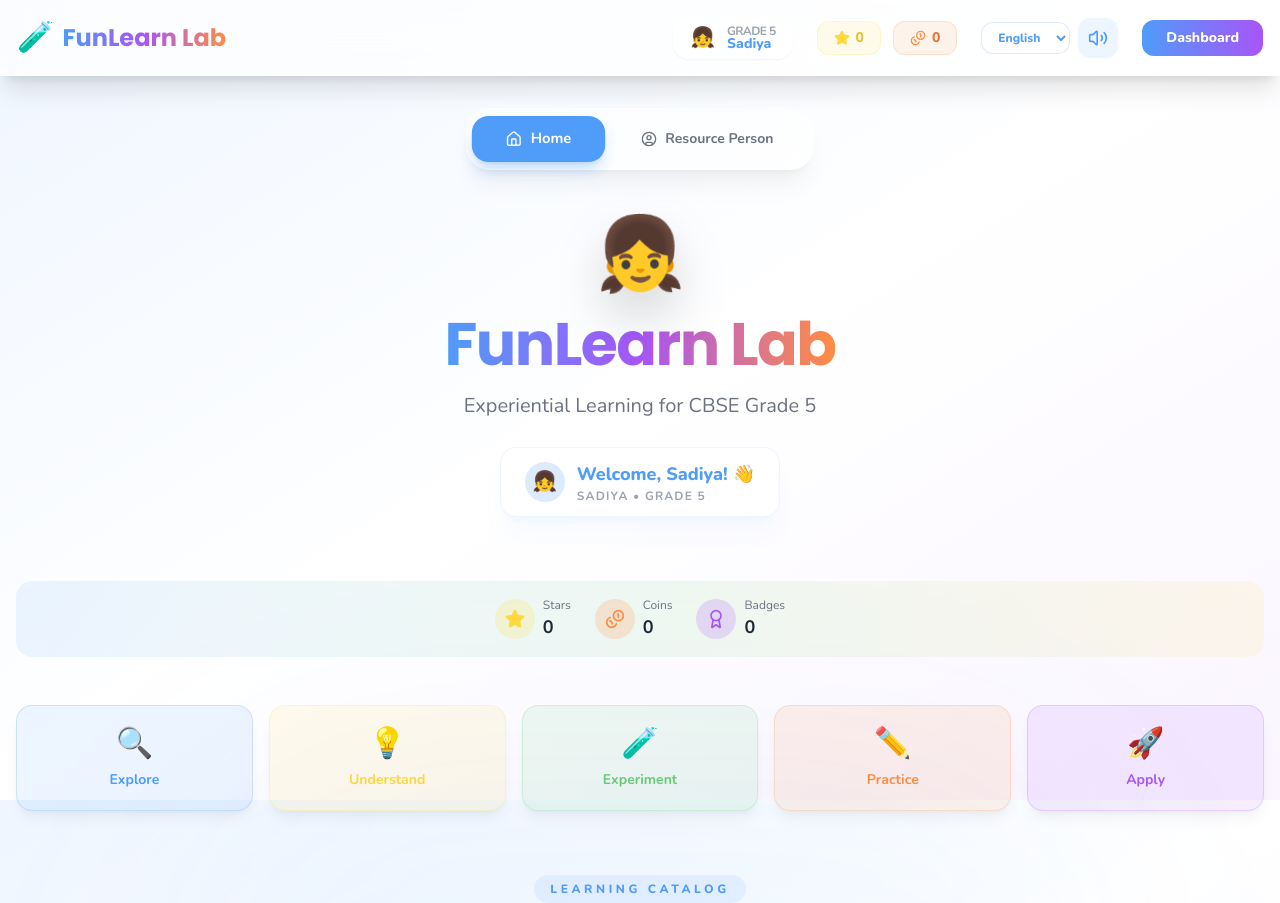
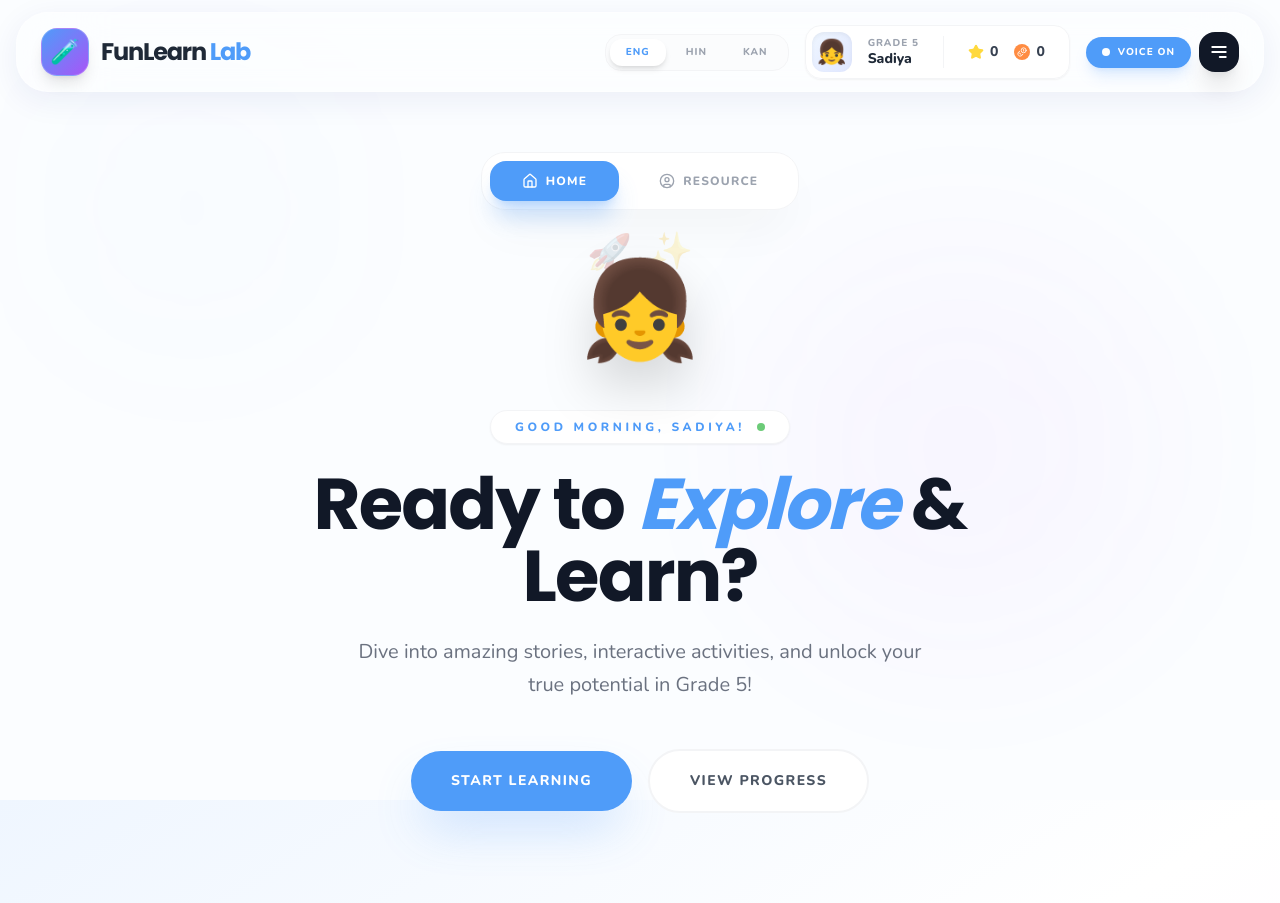
Before and after one commit to muzabasha/5std, a Next.js app: page / in a window 1280 px wide. Shown: the top 903 px of the page. Built offline with nearby package versions, Linux system fonts and the light colour scheme.

Commit message:
Ultimate UI/UX 100 Upgrade: Personalized HUD, premium glassmorphism, and dynamic animations

```diff
--- a/src/app/globals.css
+++ b/src/app/globals.css
@@ -34,12 +34,12 @@ body {
     @apply bg-clip-text text-transparent bg-gradient-to-r from-primary via-fun-purple to-accent;
   }
 
-  .card-hover {
-    @apply transition-all duration-500 hover:scale-[1.02] hover:shadow-2xl hover:shadow-primary/10;
+  .premium-glass {
+    @apply bg-white/40 backdrop-blur-2xl border border-white/40 shadow-[0_8px_32px_0_rgba(31,38,135,0.07)];
   }
 
-  .glass {
-    @apply bg-white/70 backdrop-blur-xl border border-white/20 shadow-xl;
+  .premium-shadow {
+    @apply shadow-[0_20px_50px_rgba(8,_112,_184,_0.07)];
   }
 
   .animate-float {
--- a/src/app/page.tsx
+++ b/src/app/page.tsx
@@ -16,18 +16,29 @@ export default function HomePage() {
   const { language, userName, grade, avatar } = useAppStore();
   const [activeTab, setActiveTab] = useState<Tab>("home");
 
+  const hour = new Date().getHours();
+  const greeting = hour < 12 ? (language === "hi" ? "शुभ प्रभात" : language === "kn" ? "ಶುಭೋದಯ" : "Good Morning")
+                 : hour < 17 ? (language === "hi" ? "नमस्ते" : language === "kn" ? "ನಮಸ್ಕಾರ" : "Good Afternoon")
+                 : (language === "hi" ? "शुभ संध्या" : language === "kn" ? "ಶುಭ ಸಂಜೆ" : "Good Evening");
+
   return (
-    <div className="min-h-screen transition-colors duration-500">
+    <div className="min-h-screen relative overflow-hidden">
+      {/* Background Ornaments */}
+      <div className="fixed top-0 left-0 w-full h-full pointer-events-none -z-10 bg-[#fbfdff]">
+        <div className="absolute top-[10%] left-[5%] w-64 h-64 bg-primary/5 rounded-full blur-[100px] animate-pulse-slow" />
+        <div className="absolute bottom-[20%] right-[10%] w-96 h-96 bg-fun-purple/5 rounded-full blur-[120px] animate-pulse-slow" style={{ animationDelay: '2s' }} />
+      </div>
+
       <Navbar />
 
       {/* Tab Navigation */}
-      <div className="max-w-7xl mx-auto px-4 pt-8">
-        <div className="flex gap-2 bg-white/50 backdrop-blur-md rounded-3xl p-2 shadow-2xl shadow-primary/5 w-fit mx-auto border border-white/50 premium-shadow">
+      <div className="max-w-7xl mx-auto px-4 pt-12">
+        <div className="flex gap-2 bg-white p-2 rounded-3xl shadow-2xl shadow-black/5 w-fit mx-auto border border-gray-100">
           <button
             onClick={() => setActiveTab("home")}
-            className={`flex items-center gap-2 px-8 py-3 rounded-2xl font-bold text-sm transition-all duration-300 ${activeTab === "home"
-              ? "bg-primary text-white shadow-lg shadow-primary/30 scale-105"
-              : "text-gray-500 hover:bg-primary/10 hover:text-primary"
+            className={`flex items-center gap-2 px-8 py-3 rounded-2xl font-black text-xs uppercase tracking-widest transition-all duration-300 ${activeTab === "home"
+              ? "bg-primary text-white shadow-xl shadow-primary/30"
+              : "text-gray-400 hover:text-gray-600 hover:bg-gray-50"
               }`}
           >
             <Home className="w-4 h-4" />
@@ -35,18 +46,18 @@ export default function HomePage() {
           </button>
           <button
             onClick={() => setActiveTab("resource")}
-            className={`flex items-center gap-2 px-8 py-3 rounded-2xl font-bold text-sm transition-all duration-300 ${activeTab === "resource"
-              ? "bg-primary text-white shadow-lg shadow-primary/30 scale-105"
-              : "text-gray-500 hover:bg-primary/10 hover:text-primary"
+            className={`flex items-center gap-2 px-8 py-3 rounded-2xl font-black text-xs uppercase tracking-widest transition-all duration-300 ${activeTab === "resource"
+              ? "bg-primary text-white shadow-xl shadow-primary/30"
+              : "text-gray-400 hover:text-gray-600 hover:bg-gray-50"
               }`}
           >
             <UserCircle className="w-4 h-4" />
-            {language === "hi" ? "संसाधन व्यक्ति" : language === "kn" ? "ಸಂಪನ್ಮೂಲ ವ್ಯಕ್ತಿ" : "Resource Person"}
+            {language === "hi" ? "संसाधन" : language === "kn" ? "ಸಂಪನ್ಮೂಲ" : "Resource"}
           </button>
         </div>
       </div>
 
-      <main className="max-w-7xl mx-auto px-4 py-12">
+      <main className="max-w-7xl mx-auto px-4 py-16">
 
         {/* HOME TAB */}
         {activeTab === "home" && (
@@ -55,50 +66,48 @@ export default function HomePage() {
             <motion.section
               initial={{ opacity: 0, y: 30 }}
               animate={{ opacity: 1, y: 0 }}
-              className="text-center mb-16 relative"
+              className="text-center mb-24 relative"
             >
+              <div className="absolute left-1/2 -translate-x-1/2 -top-10 flex gap-4 pointer-events-none">
+                <span className="text-4xl animate-float opacity-20">🚀</span>
+                <span className="text-4xl animate-float opacity-20" style={{ animationDelay: '1s' }}>✨</span>
+              </div>
+
               <motion.div
-                animate={{
-                  rotate: [0, 5, -5, 0],
-                  y: [0, -10, 0]
-                }}
-                transition={{
-                  rotate: { repeat: Infinity, duration: 4 },
-                  y: { repeat: Infinity, duration: 3, ease: "easeInOut" }
-                }}
-                className="text-7xl mb-6 inline-block filter drop-shadow-2xl"
+                animate={{ y: [0, -10, 0] }}
+                transition={{ repeat: Infinity, duration: 4, ease: "easeInOut" }}
+                className="text-8xl mb-10 inline-block drop-shadow-2xl"
               >
                 {avatar}
               </motion.div>
 
-              <h1 className="font-poppins font-bold text-5xl md:text-6xl mb-4 tracking-tight">
-                <span className="text-gradient">
-                  {t("appName", language)}
-                </span>
-              </h1>
+              <div className="max-w-3xl mx-auto">
+                <motion.div
+                  initial={{ opacity: 0, scale: 0.9 }}
+                  animate={{ opacity: 1, scale: 1 }}
+                  className="mb-6 inline-flex items-center gap-3 bg-white px-6 py-2 rounded-full border border-gray-100 shadow-sm"
+                >
+                  <span className="text-xs font-black text-primary uppercase tracking-[0.3em]">{greeting}, {userName}!</span>
+                  <div className="w-2 h-2 rounded-full bg-success animate-pulse" />
+                </motion.div>
 
-              <p className="text-gray-500 text-xl font-nunito max-w-2xl mx-auto leading-relaxed mb-6">
-                {t("tagline", language)}
-              </p>
+                <h1 className="font-poppins font-black text-6xl md:text-7xl mb-6 tracking-tight leading-[1.1] text-gray-900">
+                  Ready to <span className="text-primary italic">Explore</span> & Learn?
+                </h1>
 
-              <motion.div
-                initial={{ opacity: 0, scale: 0.9 }}
-                animate={{ opacity: 1, scale: 1 }}
-                transition={{ delay: 0.2 }}
-                className="inline-flex items-center gap-3 bg-white/80 backdrop-blur-md px-6 py-3 rounded-2xl shadow-xl shadow-primary/5 border border-primary/10"
-              >
-                <div className="w-10 h-10 rounded-full bg-primary/20 flex items-center justify-center text-xl">
-                  {avatar}
+                <p className="text-gray-500 text-xl font-medium max-w-xl mx-auto leading-relaxed mb-12">
+                  Dive into amazing stories, interactive activities, and unlock your true potential in Grade 5!
+                </p>
+
+                <div className="flex flex-wrap items-center justify-center gap-4">
+                  <button className="bg-primary text-white px-10 py-5 rounded-[2rem] font-black text-sm uppercase tracking-widest shadow-2xl shadow-primary/30 hover:scale-105 active:scale-95 transition-all">
+                    Start Learning
+                  </button>
+                  <button className="bg-white text-gray-600 border-2 border-gray-100 px-10 py-5 rounded-[2rem] font-black text-sm uppercase tracking-widest hover:bg-gray-50 transition-all">
+                    View Progress
+                  </button>
                 </div>
-                <div className="text-left">
-                  <p className="text-primary font-black text-lg">
-                    {t("welcome", language)}, Sadiya! 👋
-                  </p>
-                  <p className="text-gray-400 text-xs font-bold uppercase tracking-widest">
-                    Sadiya • Grade {grade}
-                  </p>
-                </div>
-              </motion.div>
+              </div>
             </motion.section>
 
             {/* Gamification Banner */}
--- a/src/components/GamificationBanner.tsx
+++ b/src/components/GamificationBanner.tsx
@@ -9,37 +9,77 @@ export default function GamificationBanner() {
 
     return (
         <motion.div
-            initial={{ opacity: 0, y: -10 }}
-            animate={{ opacity: 1, y: 0 }}
-            className="bg-gradient-to-r from-primary/10 via-success/10 to-warning/10 rounded-2xl p-4 flex flex-wrap items-center justify-center gap-6"
+            initial={{ opacity: 0, scale: 0.95 }}
+            animate={{ opacity: 1, scale: 1 }}
+            className="grid grid-cols-1 md:grid-cols-3 gap-6"
         >
-            <div className="flex items-center gap-2">
-                <div className="w-10 h-10 bg-warning/20 rounded-full flex items-center justify-center">
-                    <Star className="w-5 h-5 text-warning" fill="currentColor" />
-                </div>
-                <div>
-                    <p className="text-xs text-gray-500">{t("stars", language)}</p>
-                    <p className="font-bold text-lg">{stars}</p>
-                </div>
-            </div>
-            <div className="flex items-center gap-2">
-                <div className="w-10 h-10 bg-accent/20 rounded-full flex items-center justify-center">
-                    <Coins className="w-5 h-5 text-accent" />
-                </div>
-                <div>
-                    <p className="text-xs text-gray-500">{t("coins", language)}</p>
-                    <p className="font-bold text-lg">{coins}</p>
-                </div>
-            </div>
-            <div className="flex items-center gap-2">
-                <div className="w-10 h-10 bg-fun-purple/20 rounded-full flex items-center justify-center">
-                    <Award className="w-5 h-5 text-fun-purple" />
-                </div>
-                <div>
-                    <p className="text-xs text-gray-500">{t("badges", language)}</p>
-                    <p className="font-bold text-lg">{badges.length}</p>
-                </div>
-            </div>
+            {[
+                {
+                    label: t("stars", language),
+                    value: stars,
+                    icon: <Star className="w-8 h-8 text-warning" fill="currentColor" />,
+                    color: "from-amber-400 to-orange-500",
+                    bg: "bg-warning/10",
+                    desc: "Weekly Goal: 100"
+                },
+                {
+                    label: t("coins", language),
+                    value: coins,
+                    icon: <Coins className="w-8 h-8 text-accent" />,
+                    color: "from-pink-400 to-rose-500",
+                    bg: "bg-accent/10",
+                    desc: "Store Credits"
+                },
+                {
+                    label: t("badges", language),
+                    value: badges.length,
+                    icon: <Award className="w-8 h-8 text-fun-purple" />,
+                    color: "from-purple-400 to-indigo-600",
+                    bg: "bg-fun-purple/10",
+                    desc: "Mastery Level"
+                }
+            ].map((stat, i) => (
+                <motion.div
+                    key={i}
+                    whileHover={{ y: -5 }}
+                    className="relative group overflow-hidden bg-white p-6 rounded-[2.5rem] shadow-xl shadow-black/5 border border-gray-50 transition-all duration-300"
+                >
+                    <div className={`absolute top-0 left-0 w-2 h-full bg-gradient-to-b ${stat.color} rounded-l-full`} />
+
+                    <div className="flex items-center gap-5">
+                        <div className={`w-16 h-16 ${stat.bg} rounded-3xl flex items-center justify-center transform group-hover:rotate-12 transition-transform duration-500`}>
+                            {stat.icon}
+                        </div>
+                        <div className="flex-1">
+                            <p className="text-xs font-black text-gray-400 uppercase tracking-[0.2em] mb-1">
+                                {stat.label}
+                            </p>
+                            <div className="flex items-baseline gap-2">
+                                <h4 className="text-4xl font-poppins font-black text-gray-800 tracking-tighter">
+                                    {stat.value}
+                                </h4>
+                                <span className="text-[10px] font-bold text-success bg-success/10 px-2 py-0.5 rounded-full">+12%</span>
+                            </div>
+                            <p className="text-[10px] text-gray-400 font-bold mt-1 uppercase tracking-widest">{stat.desc}</p>
+                        </div>
+
+                        <div className="w-12 h-12 relative flex items-center justify-center">
+                            <svg className="w-full h-full transform -rotate-90">
+                                <circle cx="24" cy="24" r="20" className="stroke-gray-100 fill-none" strokeWidth="4" />
+                                <circle
+                                    cx="24" cy="24" r="20"
+                                    className={`stroke-current ${stat.label === t("stars", language) ? 'text-warning' : stat.label === t("coins", language) ? 'text-accent' : 'text-fun-purple'} fill-none`}
+                                    strokeWidth="4"
+                                    strokeDasharray="125.6"
+                                    strokeDashoffset={125.6 - (125.6 * (stat.value / (stat.label === t("badges", language) ? 10 : 100)))}
+                                    strokeLinecap="round"
+                                />
+                            </svg>
+                            <span className="absolute text-[8px] font-black">{Math.round((stat.value / (stat.label === t("badges", language) ? 10 : 100)) * 100)}%</span>
+                        </div>
+                    </div>
+                </motion.div>
+            ))}
         </motion.div>
     );
 }
--- a/src/components/Navbar.tsx
+++ b/src/components/Navbar.tsx
@@ -13,80 +13,85 @@ export default function Navbar() {
         <motion.nav
             initial={{ y: -60 }}
             animate={{ y: 0 }}
-            className="sticky top-0 z-50 glass"
+            className="sticky top-0 z-50 px-4 py-3"
         >
-            <div className="max-w-7xl mx-auto px-4 py-4 flex items-center justify-between">
-                <Link href="/" className="flex items-center gap-2 group">
-                    <motion.span
-                        whileHover={{ rotate: 360 }}
-                        transition={{ duration: 0.5 }}
-                        className="text-3xl"
+            <div className="max-w-7xl mx-auto premium-glass rounded-[2rem] px-6 py-3 flex items-center justify-between shadow-2xl shadow-primary/5">
+                <Link href="/" className="flex items-center gap-3 group">
+                    <motion.div
+                        whileHover={{ scale: 1.1, rotate: 15 }}
+                        className="w-12 h-12 bg-gradient-to-br from-primary to-fun-purple rounded-2xl flex items-center justify-center text-2xl shadow-lg border border-white/20"
                     >
                         🧪
-                    </motion.span>
-                    <span className="font-poppins font-bold text-2xl text-gradient">
-                        {t("appName", language)}
+                    </motion.div>
+                    <span className="font-poppins font-black text-2xl tracking-tighter text-gray-800">
+                        FunLearn <span className="text-primary">Lab</span>
                     </span>
                 </Link>
 
-                <div className="flex items-center gap-6">
-                    {/* User Profile */}
-                    <div className="hidden md:flex items-center gap-3 bg-white/50 px-4 py-1.5 rounded-2xl border border-white shadow-sm">
-                        <span className="text-xl">{avatar}</span>
-                        <div className="flex flex-col">
-                            <span className="text-xs font-bold text-gray-400 uppercase tracking-tighter leading-none">Grade {grade}</span>
-                            <span className="text-sm font-black text-primary leading-none">Sadiya</span>
-                        </div>
+                <div className="flex items-center gap-4">
+                    {/* Language Hub */}
+                    <div className="hidden lg:flex items-center gap-1 bg-gray-50/50 p-1 rounded-2xl border border-gray-100">
+                        {["en", "hi", "kn"].map((lang) => (
+                            <button
+                                key={lang}
+                                onClick={() => setLanguage(lang as Language)}
+                                className={`px-4 py-1.5 rounded-xl text-[10px] font-black uppercase tracking-widest transition-all ${language === lang ? 'bg-white shadow-md text-primary' : 'text-gray-400 hover:text-gray-600'}`}
+                            >
+                                {lang === "hi" ? "HIN" : lang === "kn" ? "KAN" : "ENG"}
+                            </button>
+                        ))}
                     </div>
 
-                    {/* Stats */}
-                    <div className="hidden sm:flex items-center gap-3">
-                        <div className="flex items-center gap-1.5 bg-warning/10 px-4 py-1.5 rounded-xl border border-warning/20">
-                            <Star className="w-4 h-4 text-warning" fill="currentColor" />
-                            <span className="font-black text-sm text-warning-dark">{stars}</span>
+                    {/* Profile HUD */}
+                    <motion.div
+                        whileHover={{ scale: 1.02 }}
+                        className="hidden md:flex items-center gap-4 bg-white/80 border border-gray-100 p-1.5 rounded-2xl shadow-sm pr-6"
+                    >
+                        <div className="w-10 h-10 bg-gradient-to-br from-blue-50 to-indigo-100 rounded-xl flex items-center justify-center text-2xl shadow-inner">
+                            {avatar}
                         </div>
-                        <div className="flex items-center gap-1.5 bg-accent/10 px-4 py-1.5 rounded-xl border border-accent/20">
-                            <Coins className="w-4 h-4 text-accent" />
-                            <span className="font-black text-sm text-accent-dark">{coins}</span>
+                        <div className="flex flex-col">
+                            <span className="text-[10px] font-black text-gray-400 uppercase tracking-widest leading-none mb-1">Grade {grade}</span>
+                            <span className="text-sm font-black text-gray-800 leading-none">{userName}</span>
                         </div>
-                    </div>
+
+                        <div className="h-8 w-[1px] bg-gray-100 mx-2" />
+
+                        <div className="flex items-center gap-4">
+                            <div className="flex items-center gap-1.5">
+                                <Star className="w-4 h-4 text-warning" fill="currentColor" />
+                                <span className="text-sm font-black text-gray-700">{stars}</span>
+                            </div>
+                            <div className="flex items-center gap-1.5">
+                                <div className="w-4 h-4 rounded-full bg-accent flex items-center justify-center">
+                                    <Coins className="w-2.5 h-2.5 text-white" />
+                                </div>
+                                <span className="text-sm font-black text-gray-700">{coins}</span>
+                            </div>
+                        </div>
+                    </motion.div>
 
                     <div className="flex items-center gap-2">
-                        {/* Language Selector */}
-                        <select
-                            value={language}
-                            onChange={(e) => setLanguage(e.target.value as Language)}
-                            className="bg-white/80 border border-primary/20 rounded-xl px-3 py-1.5 text-xs font-nunito font-black text-primary focus:outline-none focus:ring-2 focus:ring-primary/20 transition-all cursor-pointer"
-                            aria-label={t("selectLanguage", language)}
+                        {/* Voice Assistant Module */}
+                        <motion.button
+                            whileHover={{ scale: 1.05 }}
+                            whileTap={{ scale: 0.95 }}
+                            onClick={toggleVoice}
+                            className={`flex items-center gap-2 px-4 py-2 rounded-2xl font-black text-[10px] uppercase tracking-widest transition-all ${voiceEnabled ? 'bg-primary text-white shadow-lg shadow-primary/20' : 'bg-gray-100 text-gray-400'}`}
                         >
-                            <option value="en">English</option>
-                            <option value="hi">हिंदी</option>
-                            <option value="kn">ಕನ್ನಡ</option>
-                        </select>
+                            <div className={`w-2 h-2 rounded-full ${voiceEnabled ? 'bg-white animate-pulse' : 'bg-gray-400'}`} />
+                            {voiceEnabled ? 'Voice ON' : 'Voice OFF'}
+                        </motion.button>
 
-                        {/* Voice Toggle */}
-                        <motion.button
-                            whileHover={{ scale: 1.1 }}
-                            whileTap={{ scale: 0.9 }}
-                            onClick={toggleVoice}
-                            className={`p-2.5 rounded-xl transition-all ${voiceEnabled ? 'bg-primary/10 text-primary' : 'bg-gray-100 text-gray-400'}`}
-                            aria-label={voiceEnabled ? "Disable voice" : "Enable voice"}
+                        <Link
+                            href="/dashboard"
+                            className="bg-gray-900 text-white w-10 h-10 rounded-2xl flex items-center justify-center hover:bg-primary transition-all shadow-xl hover:shadow-primary/20"
                         >
-                            {voiceEnabled ? (
-                                <Volume2 className="w-5 h-5" />
-                            ) : (
-                                <VolumeX className="w-5 h-5" />
-                            )}
-                        </motion.button>
+                            <svg className="w-5 h-5" fill="none" stroke="currentColor" viewBox="0 0 24 24">
+                                <path strokeLinecap="round" strokeLinejoin="round" strokeWidth={2.5} d="M4 6h16M4 12h16m-7 6h7" />
+                            </svg>
+                        </Link>
                     </div>
-
-                    {/* Dashboard Link - More premium */}
-                    <Link
-                        href="/dashboard"
-                        className="bg-gradient-to-r from-primary to-fun-purple text-white px-6 py-2 rounded-xl text-sm font-black hover:shadow-lg hover:shadow-primary/20 transition-all duration-300 hover:scale-105 active:scale-95"
-                    >
-                        {t("dashboard", language)}
-                    </Link>
                 </div>
             </div>
         </motion.nav>
```
Also changed, not shown: src/components/ResourcePerson.tsx (+48 -37 lines).
